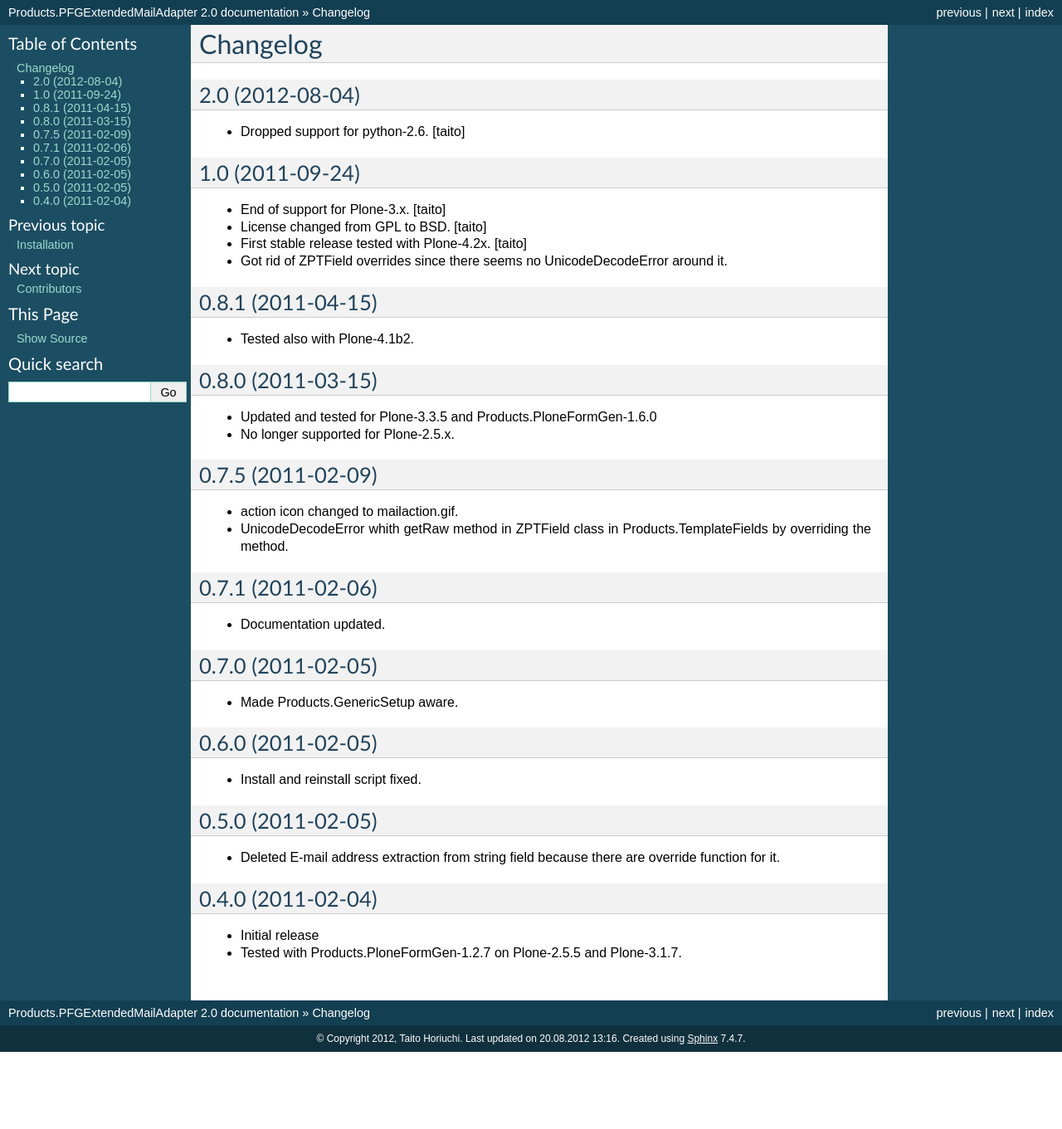
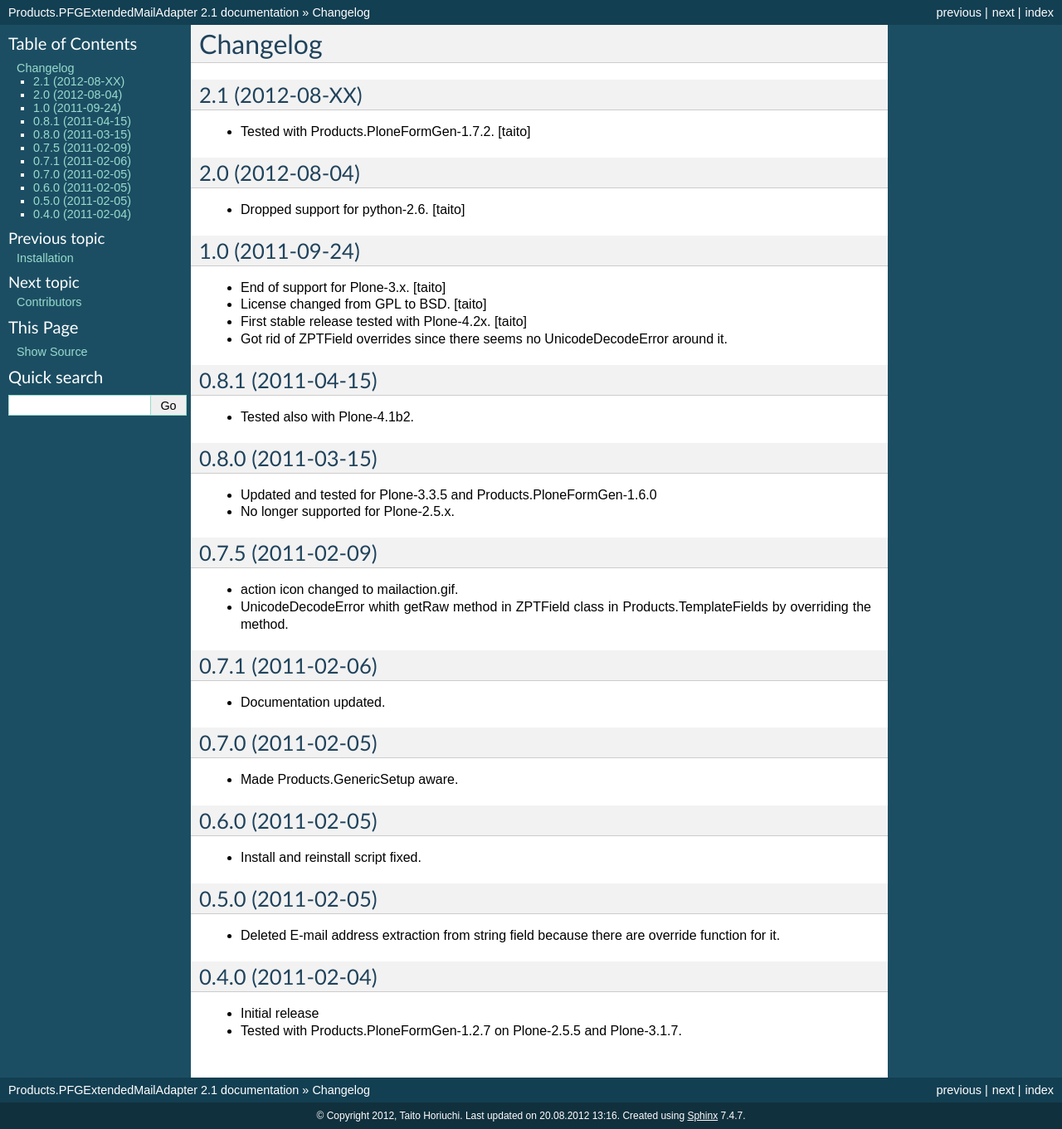
Before and after one commit to collective/Products.PFGExtendedMailAdapter, a Sphinx documentation site: the page built from Products/PFGExtendedMailAdapter/docs/HISTORY.rst, in a window 1280 px wide. Shown: the whole page at 83% size. Built offline with Sphinx 7.4.7, drawn with Linux system fonts in a browser that asks for light colours; before the commit the page ends 1268 px from its top, so only the background shows below that.

Commit message:
Tested with Products.PloneFormGen-1.7.2.

```diff
--- a/Products/PFGExtendedMailAdapter/docs/HISTORY.rst
+++ b/Products/PFGExtendedMailAdapter/docs/HISTORY.rst
@@ -1,5 +1,10 @@
 Changelog
 ---------
+
+2.1 (2012-08-XX)
+==================
+
+- Tested with Products.PloneFormGen-1.7.2. [taito]
 
 2.0 (2012-08-04)
 ================
--- a/Products/PFGExtendedMailAdapter/docs/LICENSE.rst
+++ b/Products/PFGExtendedMailAdapter/docs/LICENSE.rst
@@ -1,7 +1,7 @@
 License
 =======
 
-Copyright (c) 2011, Taito Horiuchi
+Copyright (c) 2011-2012, Taito Horiuchi
 All rights reserved.
 
 Redistribution and use in source and binary forms, with or without
--- a/Products/PFGExtendedMailAdapter/docs/README.rst
+++ b/Products/PFGExtendedMailAdapter/docs/README.rst
@@ -17,7 +17,8 @@
 -----------
 
 * Plone-4.2
-* Products.PloneFormGen-1.7.1
+* Plone-4.1.6
+* Products.PloneFormGen-1.7.2
 
 For older Plone versions
 ------------------------
--- a/Products/PFGExtendedMailAdapter/docs/conf.py
+++ b/Products/PFGExtendedMailAdapter/docs/conf.py
@@ -41,9 +41,9 @@
 # |version| and |release|, also used in various other places throughout the
 # built documents.
 # The short X.Y version.
-version = '2.0'
+version = '2.1'
 # The full version, including alpha/beta/rc tags.
-release = '2.0'
+release = '2.1'
 
 # The language for content autogenerated by Sphinx. Refer to documentation
 # for a list of supported languages.
--- a/setup.py
+++ b/setup.py
@@ -12,13 +12,12 @@
     read('Products', 'PFGExtendedMailAdapter', 'docs', 'README.rst') + "\n" +
     read('Products', 'PFGExtendedMailAdapter', 'docs', 'HISTORY.rst') + "\n" +
     read('Products', 'PFGExtendedMailAdapter', 'docs', 'CONTRIBUTORS.rst') + "\n" +
-    read('Products', 'PFGExtendedMailAdapter', 'docs', 'CREDITS.rst')
-)
+    read('Products', 'PFGExtendedMailAdapter', 'docs', 'CREDITS.rst'))
 
 setup(
     name='Products.PFGExtendedMailAdapter',
     version='2.0',
-    description="This package extends mail adapter content type from Products.PloneFormGen.",
+    description="Adds extended mail adapter to Products.PloneFormGen.",
     long_description=long_description,
     # Get more strings from
     # http://pypi.python.org/pypi?%3Aaction=list_classifiers
```
Also changed, not shown: 4 other files.
